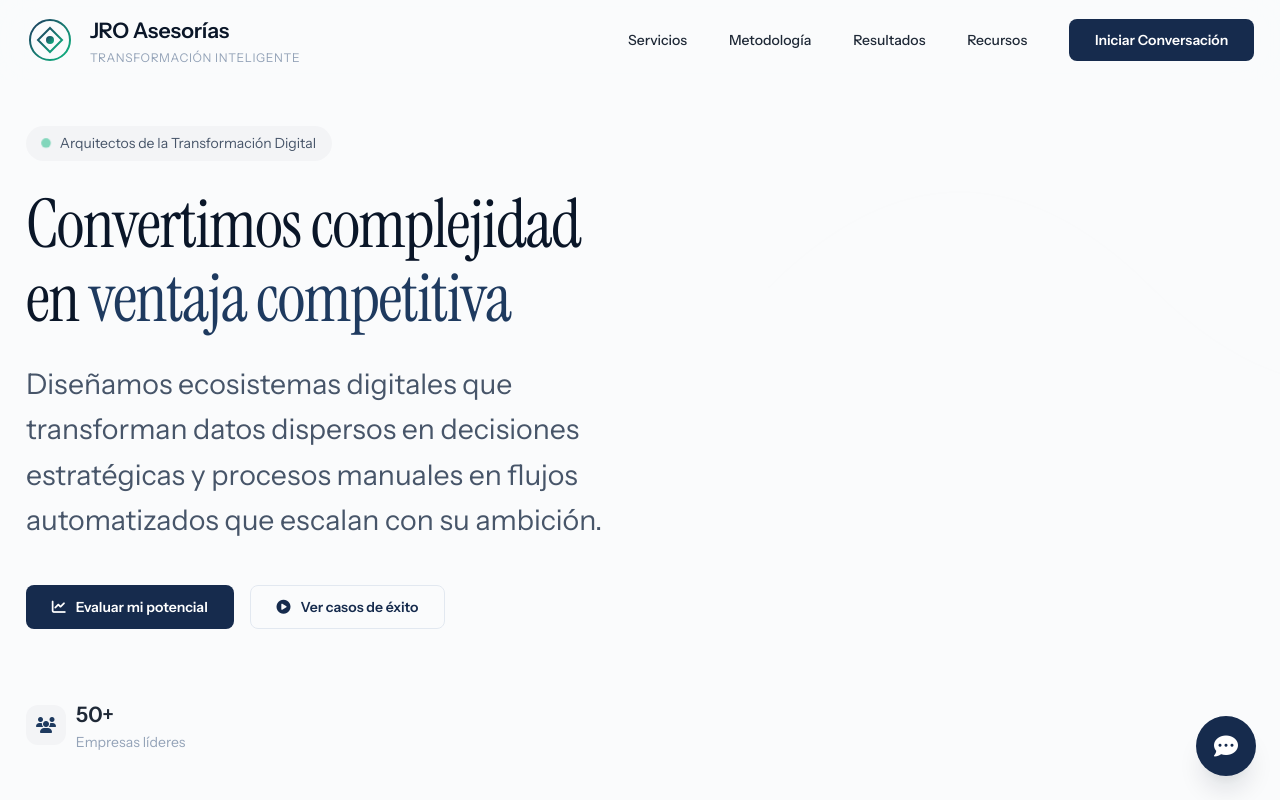
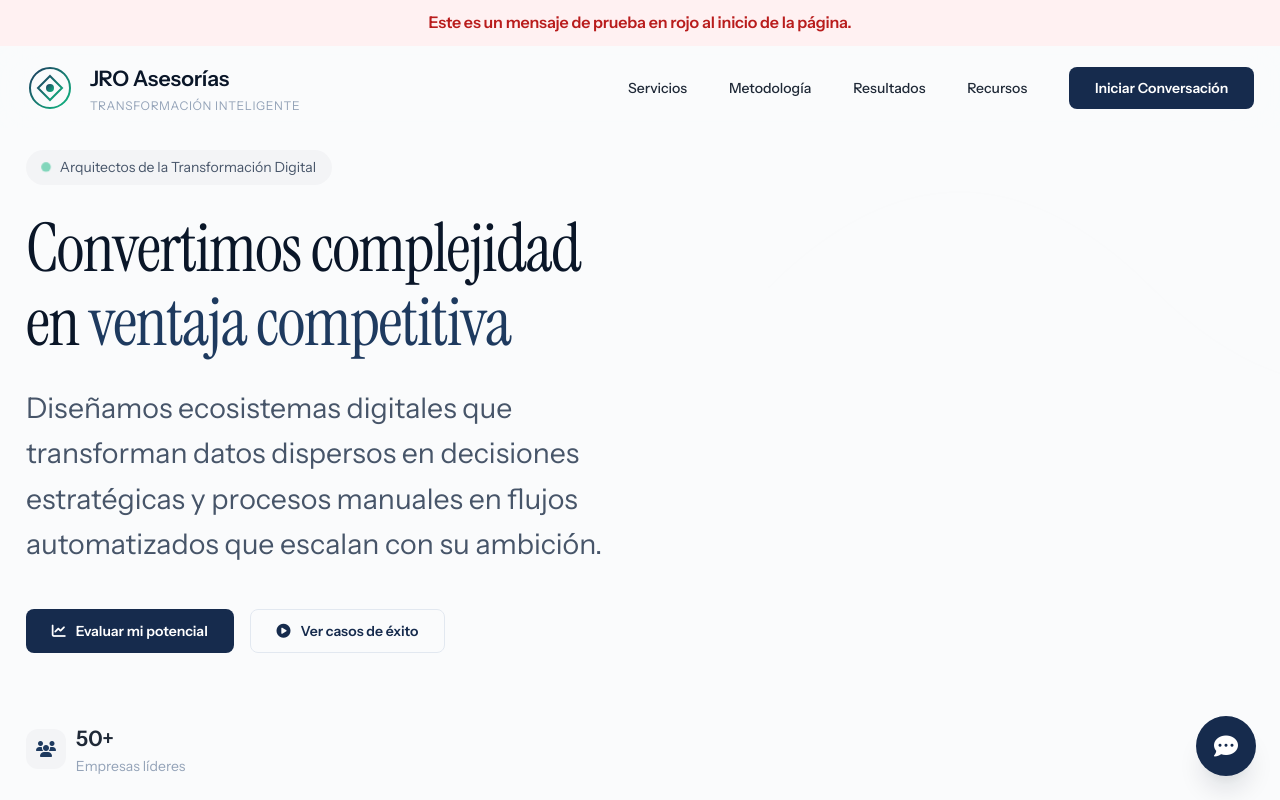
Before and after one commit to JuanOrtizLeiva/jroasesorias, a website: page index.html in a window 1280 px wide. Shown: the top 800 px of the page. Drawn offline with Linux system fonts and the light colour scheme.

Commit message:
Add red alert banner to homepage

```diff
--- a/index.html
+++ b/index.html
@@ -153,10 +153,25 @@
             padding: 0 var(--space-lg);
         }
 
+        .alert-banner {
+            width: 100%;
+            background-color: #fff1f2;
+            color: #b91c1c;
+            padding: var(--space-sm) var(--space-lg);
+            text-align: center;
+            font-weight: 600;
+            letter-spacing: -0.01em;
+            position: fixed;
+            top: 0;
+            left: 0;
+            right: 0;
+            z-index: 1100;
+        }
+
         /* Premium Navigation */
         .navigation {
             position: fixed;
-            top: 0;
+            top: 3rem;
             left: 0;
             right: 0;
             z-index: 1000;
@@ -317,7 +332,7 @@
             min-height: 100vh;
             display: flex;
             align-items: center;
-            padding-top: 5rem;
+            padding-top: 8rem;
             position: relative;
             overflow: hidden;
         }
@@ -937,6 +952,9 @@
     </style>
 </head>
 <body>
+    <div class="alert-banner">
+        Este es un mensaje de prueba en rojo al inicio de la página.
+    </div>
     <!-- Premium Navigation -->
     <nav class="navigation" id="navigation">
         <div class="container nav-container">
```
